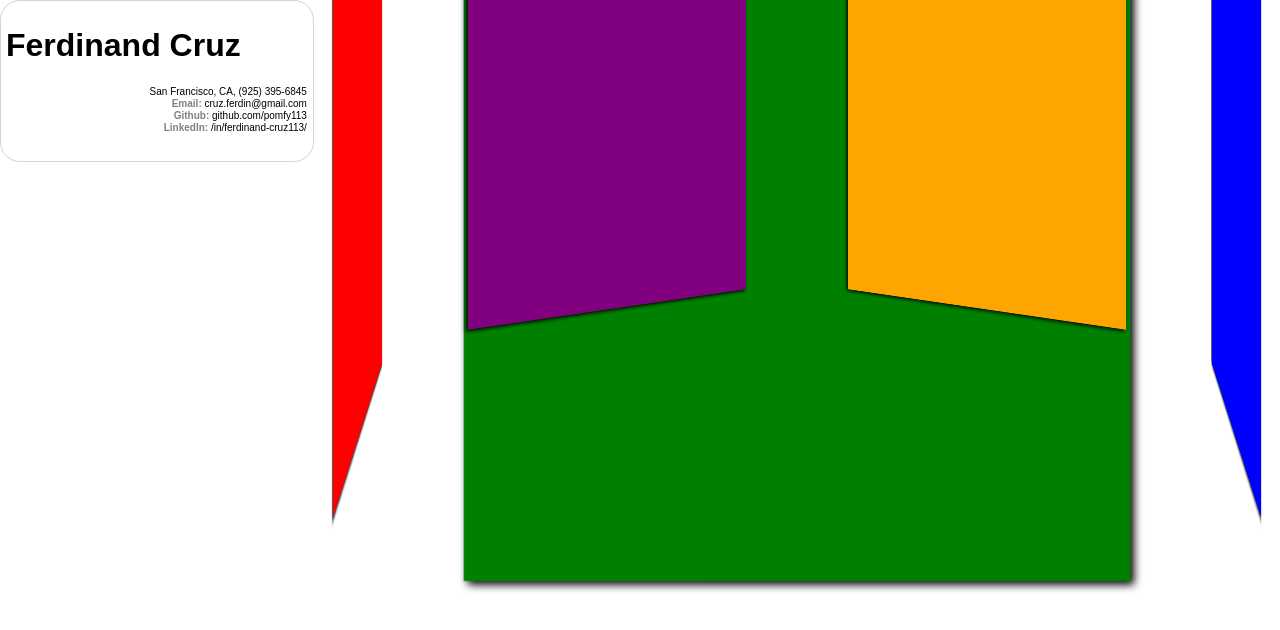
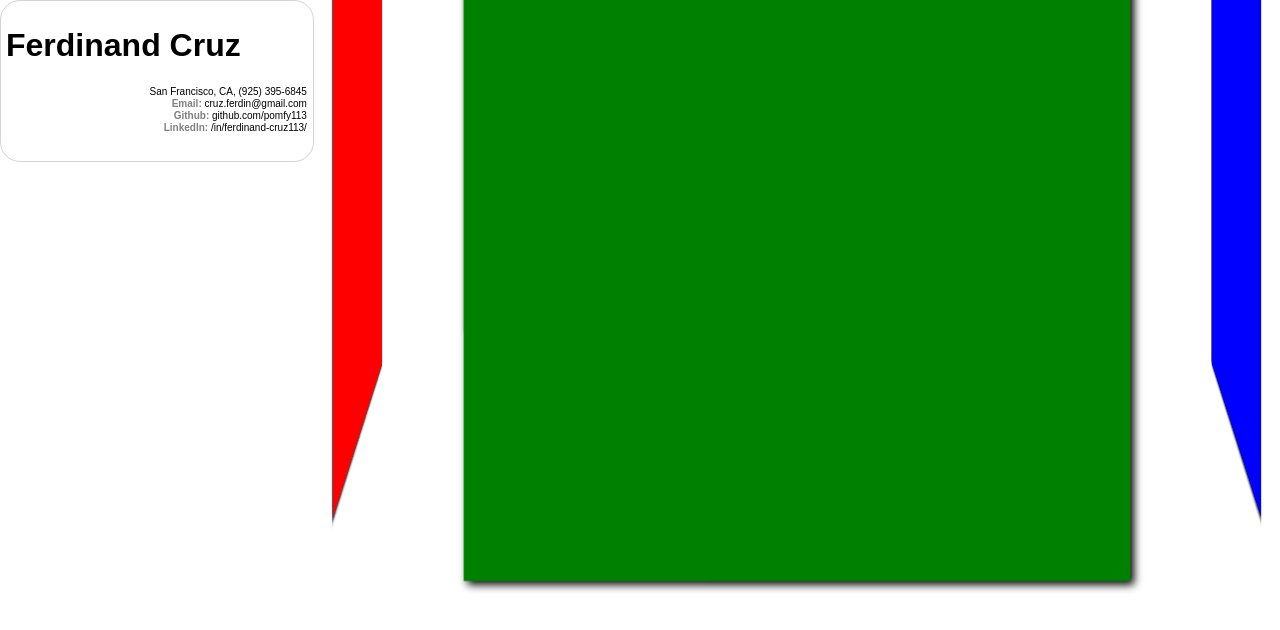
Before and after one commit to pomfy113/portfolio-front-end, a React (Create React App) app in the folder front-end/: page / in a window 1280 px wide. Shown: the top 630 px of the page. Built offline with nearby package versions, Linux system fonts and the light colour scheme.

Commit message:
z-index fixed

```diff
--- a/front-end/src/Components/Jumbotron/Jumbotron.css
+++ b/front-end/src/Components/Jumbotron/Jumbotron.css
@@ -2,6 +2,12 @@
     --width: 400px;
     --distance: 100px;
     --rotate: 0deg;
+    /* For z-indexing */
+    --z-0: 0;
+    --z-1: 1;
+    --z-2: 2;
+    --z-3: 1;
+    --z-4: 0;
 
     display: flex;
     justify-content: center;
@@ -24,31 +30,34 @@
 }
 
 .project:nth-child(1) {
-    transform: rotateY(calc(var(--rotate) - 72deg)) translateZ(400px);
-    background-color: red;
+    transform: rotateY(calc(var(--rotate) - 144deg)) translateZ(400px) ;
+    background-color: purple;
+    z-index: var(--z-0);
 }
 
 .project:nth-child(2) {
-    transform: rotateY(calc(var(--rotate))) translateZ(400px) ;
-    background-color: green;
+    transform: rotateY(calc(var(--rotate) - 72deg)) translateZ(400px);
+    background-color: red;
+    z-index: var(--z-1);
 }
 
 .project:nth-child(3) {
-    transform: rotateY(calc(var(--rotate) + 72deg)) translateZ(400px) ;
-    background-color: blue;
-
+    transform: rotateY(calc(var(--rotate))) translateZ(400px) ;
+    background-color: green;
+    z-index: var(--z-2);
 }
 
 .project:nth-child(4) {
-    transform: rotateY(calc(var(--rotate) + 144deg)) translateZ(400px) ;
-    background-color: orange;
+    transform: rotateY(calc(var(--rotate) + 72deg)) translateZ(400px) ;
+    background-color: blue;
+    z-index: var(--z-3);
 }
 
 .project:nth-child(5) {
-    transform: rotateY(calc(var(--rotate) - 144deg)) translateZ(400px) ;
-    background-color: purple;
+    transform: rotateY(calc(var(--rotate) + 144deg)) translateZ(400px) ;
+    background-color: orange;
+    z-index: var(--z-4);
 }
-
 
 .project img{
     width: 400px;
--- a/front-end/src/Components/Jumbotron/Jumbotron.js
+++ b/front-end/src/Components/Jumbotron/Jumbotron.js
@@ -7,16 +7,28 @@ export default class Jumbotron extends Component {
       super(props);
       this.state = {
           rotate: 0,
+          index: [0, 1, 2, 1, 0]
       }
 
       this.ref = React.createRef();
   }
   leftRotate(){
       const newRot = this.state.rotate - 72;
-      // const index = Math.abs(this.state.index - 1) % 3;
+
+      const indexCopy = this.state.index.slice()
+      const newTail = indexCopy.pop()
+      indexCopy.unshift(newTail)
+
+      for(let i in indexCopy){
+          console.log(i)
+          this.ref.current.style.setProperty(`--z-${(i)}`, indexCopy[i])
+      }
+
+      console.log(indexCopy)
+
       this.ref.current.style.setProperty('--rotate', `${newRot}deg`)
 
-      this.setState({ rotate: newRot })
+      this.setState({ rotate: newRot, index: indexCopy})
   }
 
   render() {
```
